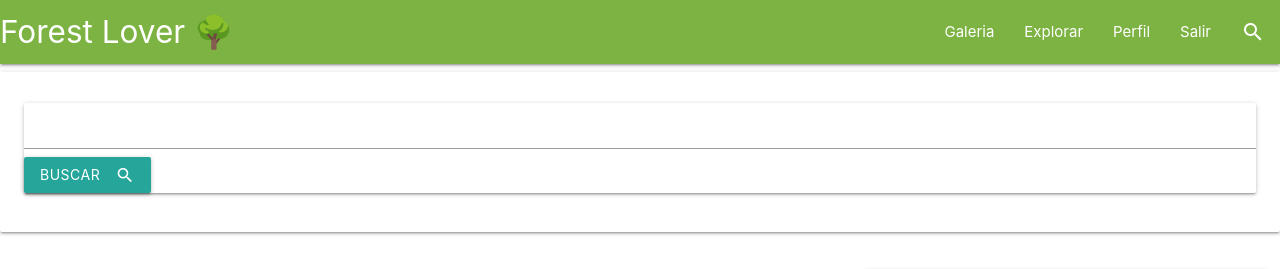
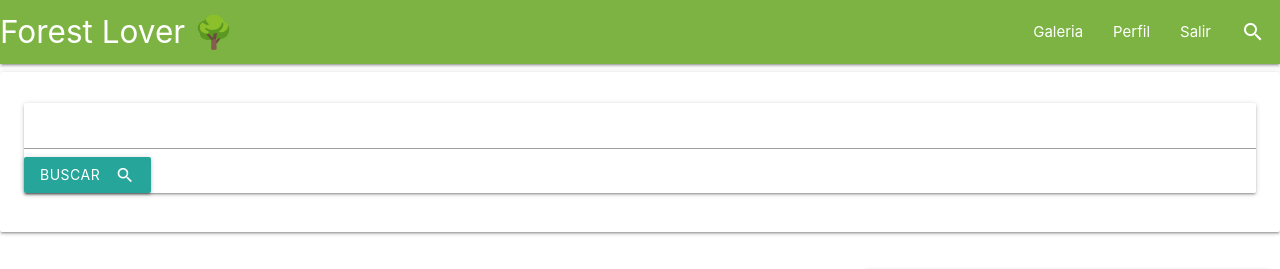
Before and after one commit to clreolve/ForestLover, a PHP site: page /buscar.php?page=1 in a window 1280 px wide. Shown: the top 269 px of the page. Run offline with PHP 8.4, Linux system fonts and the light colour scheme; the visitor is signed in with stand-in values (Sample User, id 1).

```diff
--- a/templates/navbar.php
+++ b/templates/navbar.php
@@ -10,7 +10,7 @@ include_once('./templates/navbar.php');
             <a href="#" data-target="collapsable_menu" class="sidenav-trigger"><i class="material-icons">menu</i></a>
             <ul class="right hide-on-med-and-down">
                 <li><a href="./galeria.php">Galeria</a></li>
-                <li><a href="./explorar.php">Explorar</a></li>
+
                 <li><a href="./perfil.php">Perfil</a></li>
                 <li><a href="./logout.php">Salir</a></li>
                 <li>
@@ -24,7 +24,7 @@ include_once('./templates/navbar.php');
 
     <ul class="sidenav light-green darken-1" id="collapsable_menu">
         <li><a class='white-text' href="./galeria.php">Galeria</a></li>
-        <li><a  class='white-text' href="./explorar.php">Explorar</a></li>
+
         <li><a  class='white-text' href="./perfil.php">Perfil</a></li>
         <li><a   class='white-text' href="./logout.php">Salir</a></li>
         <li>
@@ -43,7 +43,7 @@ include_once('./templates/navbar.php');
             <a href="#" data-target="collapsable_menu" class="sidenav-trigger"><i class="material-icons">menu</i></a>
             <ul class="right hide-on-med-and-down">
                 <li><a href="./galeria.php">Galeria</a></li>
-                <li><a href="./galeria.php">Explorar</a></li>
+
                 <li><a href="./login.php">Inicie Sesion</a></li>
                 <li>
                     <a href="./buscar.php?text=*">
@@ -56,7 +56,7 @@ include_once('./templates/navbar.php');
 
     <ul class="sidenav light-green darken-1" id="collapsable_menu">
         <li><a class='white-text' href="./galeria.php">Galeria</a></li>
-        <li><a class='white-text' href="./galeria.php">Explorar</a></li>
+
         <li><a class='white-text' href="./login.php">Inicie Sesion</a></li>
         <li>
             <a class='white-text' href="./buscar.php?text=*">
```
